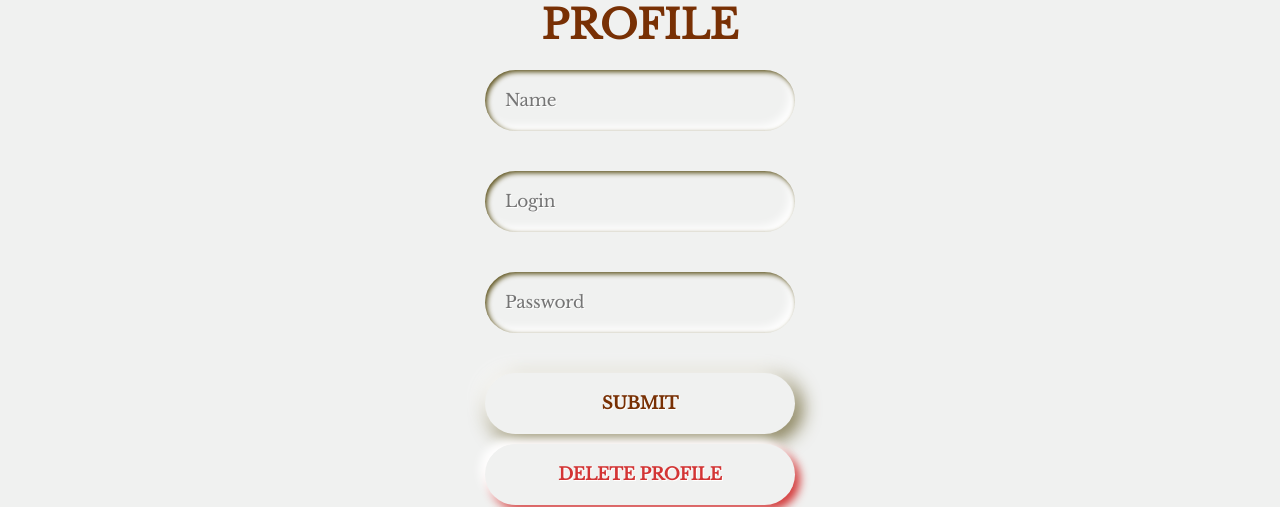
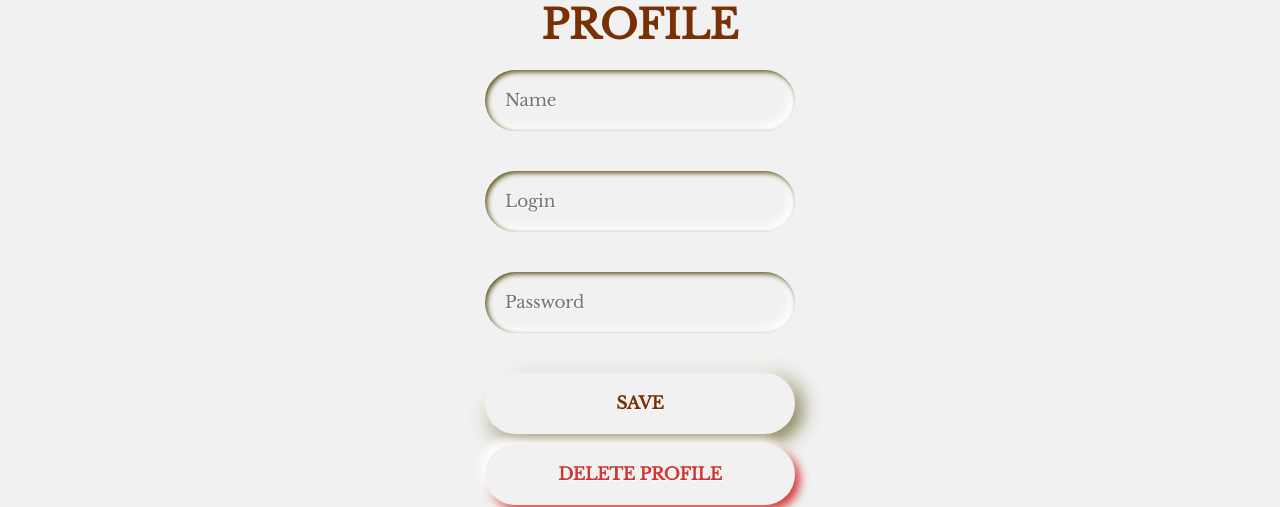
Before and after one commit to Perfect03/project-management-app, a React (Create React App) app: page /profile in a window 1280 px wide. Shown: the part 170-677 px from the top of the page. Built offline with nearby package versions, Linux system fonts and the light colour scheme.

Commit message:
fix: resolve problems with type in forms

```diff
--- a/package.json
+++ b/package.json
@@ -11,16 +11,16 @@
     "@types/react": "^18.0.21",
     "@types/react-dom": "^18.0.6",
     "axios": "^1.1.3",
-    "final-form": "^4.20.7",
+    "formik": "^2.2.9",
     "react": "^18.2.0",
     "react-dom": "^18.2.0",
-    "react-final-form": "^6.5.9",
     "react-redux": "^8.0.5",
     "react-router-dom": "^6.4.1",
     "react-scripts": "5.0.1",
     "redux": "^4.2.0",
     "typescript": "^4.8.4",
-    "web-vitals": "^2.1.4"
+    "web-vitals": "^2.1.4",
+    "yup": "^0.32.11"
   },
   "scripts": {
     "start": "react-scripts start",
--- a/src/components/app/App.tsx
+++ b/src/components/app/App.tsx
@@ -7,6 +7,7 @@ import { Header } from 'components/header/Header';
 import { Notfoundpage } from 'components/notfound/Notfoundpage';
 import Footer from 'components/footer/footer';
 import { Profile } from 'components/profile/Profile';
+import { Boards } from 'components/boards/Boards';
 
 function App() {
   return (
@@ -17,6 +18,7 @@ function App() {
           <Route path="login" element={<Autorization />} />
           <Route path="signup" element={<Registration />} />
           <Route path="profile" element={<Profile />} />
+          <Route path="boards" element={<Boards />} />
           <Route path="*" element={<Notfoundpage />} />
         </Route>
       </Routes>
--- /dev/null
+++ b/src/components/boards/Boards.tsx
@@ -0,0 +1,8 @@
+import React from 'react';
+import './boards.scss';
+
+const Boards = () => {
+  return <div className="error-page"></div>;
+};
+
+export { Boards };
--- /dev/null
+++ b/src/components/boards/boards.scss
@@ -0,0 +1,3 @@
+.boards {
+    min-height: calc(100vh - 130px);
+}
--- a/src/components/forms/Name.tsx
+++ b/src/components/forms/Name.tsx
@@ -1,12 +1,19 @@
 import React, { FC } from 'react';
-import { FieldMetaState } from 'react-final-form';
-import { FieldInputProps } from 'react-final-form';
 
-const Name: FC<{ input: FieldInputProps<any>; meta: FieldMetaState<any> }> = ({ input, meta }) => {
+const Name: FC<{ value: string; onChange: React.ChangeEventHandler<HTMLInputElement> }> = ({
+  value,
+  onChange,
+}) => {
   return (
     <label className="user-form__label" htmlFor="name">
-      <input className="user-form__input" placeholder="Name" {...input} />
-      {meta.touched && meta.error && <span className="user-form__error">{meta.error}</span>}
+      <input
+        id="name"
+        className="user-form__input"
+        placeholder="Name"
+        onChange={onChange}
+        value={value}
+        type="text"
+      />
     </label>
   );
 };
--- a/src/components/forms/autorization/Autorization.tsx
+++ b/src/components/forms/autorization/Autorization.tsx
@@ -1,36 +1,51 @@
 import React from 'react';
 import '../formStyles.scss';
-import { Form, Field } from 'react-final-form';
 import AuthorizationApi from '../../../api/authorization';
-import { IUserAuth } from 'interfaces/api';
 import { Login } from 'components/forms/Login';
 import { Password } from 'components/forms/Password';
-import { SubmitButton } from 'components/forms/SubmitButton';
 import { FormValidate } from 'components/forms/Validate';
+import { useNavigate } from 'react-router-dom';
+import { useFormik } from 'formik';
 
 function Autorization() {
-  const onSubmit = (e: IUserAuth) => {
-    AuthorizationApi.SignIn(e);
-  };
+  const navigate = useNavigate();
+
+  const formik = useFormik({
+    initialValues: {
+      login: '',
+      password: '',
+    },
+
+    onSubmit: (values) => {
+      AuthorizationApi.SignUp(values);
+      navigate('/');
+    },
+    validate: (values) => {
+      return FormValidate(values);
+    },
+  });
 
   return (
-    <Form
-      onSubmit={onSubmit}
-      validate={FormValidate}
-      render={({ handleSubmit }) => (
-        <section className="user-form" data-testid="formsBox">
-          <form onSubmit={handleSubmit} className="user-form__content" data-testid="forms">
-            <h1>Log in</h1>
-            <Field name="login" render={({ input, meta }) => <Login input={input} meta={meta} />} />
-            <Field
-              name="password"
-              render={({ input, meta }) => <Password input={input} meta={meta} />}
-            />
-            <SubmitButton></SubmitButton>
-          </form>
-        </section>
-      )}
-    />
+    <section className="user-form" data-testid="formsBox">
+      <form onSubmit={formik.handleSubmit} className="user-form__content" data-testid="forms">
+        <h1>Log in</h1>
+        <div className="user-form-content-part">
+          <Login onChange={formik.handleChange} value={formik.values.login} />
+          {formik.errors.login ? (
+            <span className="user-form__error">{formik.errors.login}</span>
+          ) : null}
+        </div>
+        <div className="user-form-content-part">
+          <Password onChange={formik.handleChange} value={formik.values.password} />
+          {formik.errors.password ? (
+            <span className="user-form__error">{formik.errors.password}</span>
+          ) : null}
+        </div>
+        <button className="user-form__button" type="submit">
+          Log in
+        </button>
+      </form>
+    </section>
   );
 }
 
--- a/src/components/forms/formStyles.scss
+++ b/src/components/forms/formStyles.scss
@@ -20,6 +20,10 @@ $color-white: #FFF;
     }
 }
 
+.user-form-content-part {
+  position: relative;
+}
+
 textarea {
     font: inherit;
 }
@@ -39,7 +43,6 @@ textarea {
   display: block;
   margin-bottom: 40px;
   width: 100%;
-  position: relative;
 }
 
 .user-form__input {
@@ -75,7 +78,8 @@ textarea {
  .user-form__error {
   position: absolute;
   color: rgb(165, 29, 29);
-  left: 20px;
+  left: 40px;
   font-size: 14px;
   font-weight: 600;
+  top: 65px;
  }
--- a/src/components/forms/registration/Registration.tsx
+++ b/src/components/forms/registration/Registration.tsx
@@ -1,38 +1,59 @@
 import React from 'react';
 import '../formStyles.scss';
-import { Form, Field } from 'react-final-form';
-import { IUserAuth } from 'interfaces/api';
 import AuthorizationApi from '../../../api/authorization';
 import { Name } from 'components/forms/Name';
 import { Login } from 'components/forms/Login';
 import { Password } from 'components/forms/Password';
-import { SubmitButton } from 'components/forms/SubmitButton';
 import { FormValidate } from 'components/forms/Validate';
+import { useFormik } from 'formik';
+import { useNavigate } from 'react-router-dom';
 
 function Registration() {
-  const onSubmit = (e: IUserAuth) => {
-    AuthorizationApi.SignUp(e);
-  };
+  const navigate = useNavigate();
+
+  const formik = useFormik({
+    initialValues: {
+      name: '',
+      login: '',
+      password: '',
+    },
+
+    onSubmit: (values) => {
+      AuthorizationApi.SignUp(values);
+      navigate('/');
+    },
+    validate: (values) => {
+      return FormValidate(values);
+    },
+  });
 
   return (
-    <Form
-      onSubmit={onSubmit}
-      validate={FormValidate}
-      render={({ handleSubmit }) => (
-        <section className="user-form" data-testid="formsBox">
-          <form onSubmit={handleSubmit} className="user-form__content" data-testid="forms">
-            <h1>Sign up</h1>
-            <Field name="name" render={({ input, meta }) => <Name input={input} meta={meta} />} />
-            <Field name="login" render={({ input, meta }) => <Login input={input} meta={meta} />} />
-            <Field
-              name="password"
-              render={({ input, meta }) => <Password input={input} meta={meta} />}
-            />
-            <SubmitButton></SubmitButton>
-          </form>
-        </section>
-      )}
-    />
+    <section className="user-form" data-testid="formsBox">
+      <form onSubmit={formik.handleSubmit} className="user-form__content" data-testid="forms">
+        <h1>Sign up</h1>
+        <div className="user-form-content-part">
+          <Name onChange={formik.handleChange} value={formik.values.name} />
+          {formik.errors.name ? (
+            <span className="user-form__error">{formik.errors.name}</span>
+          ) : null}
+        </div>
+        <div className="user-form-content-part">
+          <Login onChange={formik.handleChange} value={formik.values.login} />
+          {formik.errors.login ? (
+            <span className="user-form__error">{formik.errors.login}</span>
+          ) : null}
+        </div>
+        <div className="user-form-content-part">
+          <Password onChange={formik.handleChange} value={formik.values.password} />
+          {formik.errors.password ? (
+            <span className="user-form__error">{formik.errors.password}</span>
+          ) : null}
+        </div>
+        <button className="user-form__button" type="submit">
+          Sign up
+        </button>
+      </form>
+    </section>
   );
 }
 
--- a/src/components/profile/Profile.tsx
+++ b/src/components/profile/Profile.tsx
@@ -1,49 +1,61 @@
 import React from 'react';
 import './profile.scss';
 import '../forms/formStyles.scss';
-import { Form, Field } from 'react-final-form';
-import { IUserAuth } from 'interfaces/api';
 import AuthorizationApi from '../../api/authorization';
 import { Name } from 'components/forms/Name';
 import { Login } from 'components/forms/Login';
 import { Password } from 'components/forms/Password';
-import { SubmitButton } from 'components/forms/SubmitButton';
 import { FormValidate } from 'components/forms/Validate';
 import { useNavigate } from 'react-router-dom';
+import { useFormik } from 'formik';
 
 const Profile = () => {
-  const onSubmit = (e: IUserAuth) => {
-    AuthorizationApi.SignUp(e);
-  };
-
   const navigate = useNavigate();
 
-  const handleChange = () => {
-    navigate(`/`);
-  };
+  const formik = useFormik({
+    initialValues: {
+      name: '',
+      login: '',
+      password: '',
+    },
+
+    onSubmit: (values) => {
+      AuthorizationApi.SignUp(values);
+      navigate('/');
+    },
+    validate: (values) => {
+      return FormValidate(values);
+    },
+  });
 
   return (
-    <Form
-      onSubmit={onSubmit}
-      validate={FormValidate}
-      render={({ handleSubmit }) => (
-        <section className="user-form" data-testid="formsBox">
-          <form onSubmit={handleSubmit} className="user-form__content" data-testid="forms">
-            <h1>EDIT PROFILE</h1>
-            <Field name="name" render={({ input, meta }) => <Name input={input} meta={meta} />} />
-            <Field name="login" render={({ input, meta }) => <Login input={input} meta={meta} />} />
-            <Field
-              name="password"
-              render={({ input, meta }) => <Password input={input} meta={meta} />}
-            />
-            <SubmitButton></SubmitButton>
-            <button onClick={handleChange} className="user-form__content-delete">
-              DELETE PROFILE
-            </button>
-          </form>
-        </section>
-      )}
-    />
+    <section className="user-form" data-testid="formsBox">
+      <form onSubmit={formik.handleSubmit} className="user-form__content" data-testid="forms">
+        <h1>EDIT PROFILE</h1>
+        <div className="user-form-content-part">
+          <Name onChange={formik.handleChange} value={formik.values.name} />
+          {formik.errors.name ? (
+            <span className="user-form__error">{formik.errors.name}</span>
+          ) : null}
+        </div>
+        <div className="user-form-content-part">
+          <Login onChange={formik.handleChange} value={formik.values.login} />
+          {formik.errors.login ? (
+            <span className="user-form__error">{formik.errors.login}</span>
+          ) : null}
+        </div>
+        <div className="user-form-content-part">
+          <Password onChange={formik.handleChange} value={formik.values.password} />
+          {formik.errors.password ? (
+            <span className="user-form__error">{formik.errors.password}</span>
+          ) : null}
+        </div>
+        <button className="user-form__button" type="submit">
+          SAVE
+        </button>
+        <button className="user-form__content-delete">DELETE PROFILE</button>
+      </form>
+    </section>
   );
 };
 
```
Also changed, not shown: src/components/forms/Login.tsx (+12 -5 lines), src/components/forms/Password.tsx (+11 -7 lines), 1 other file (tests, documents, lock files or other folders).
